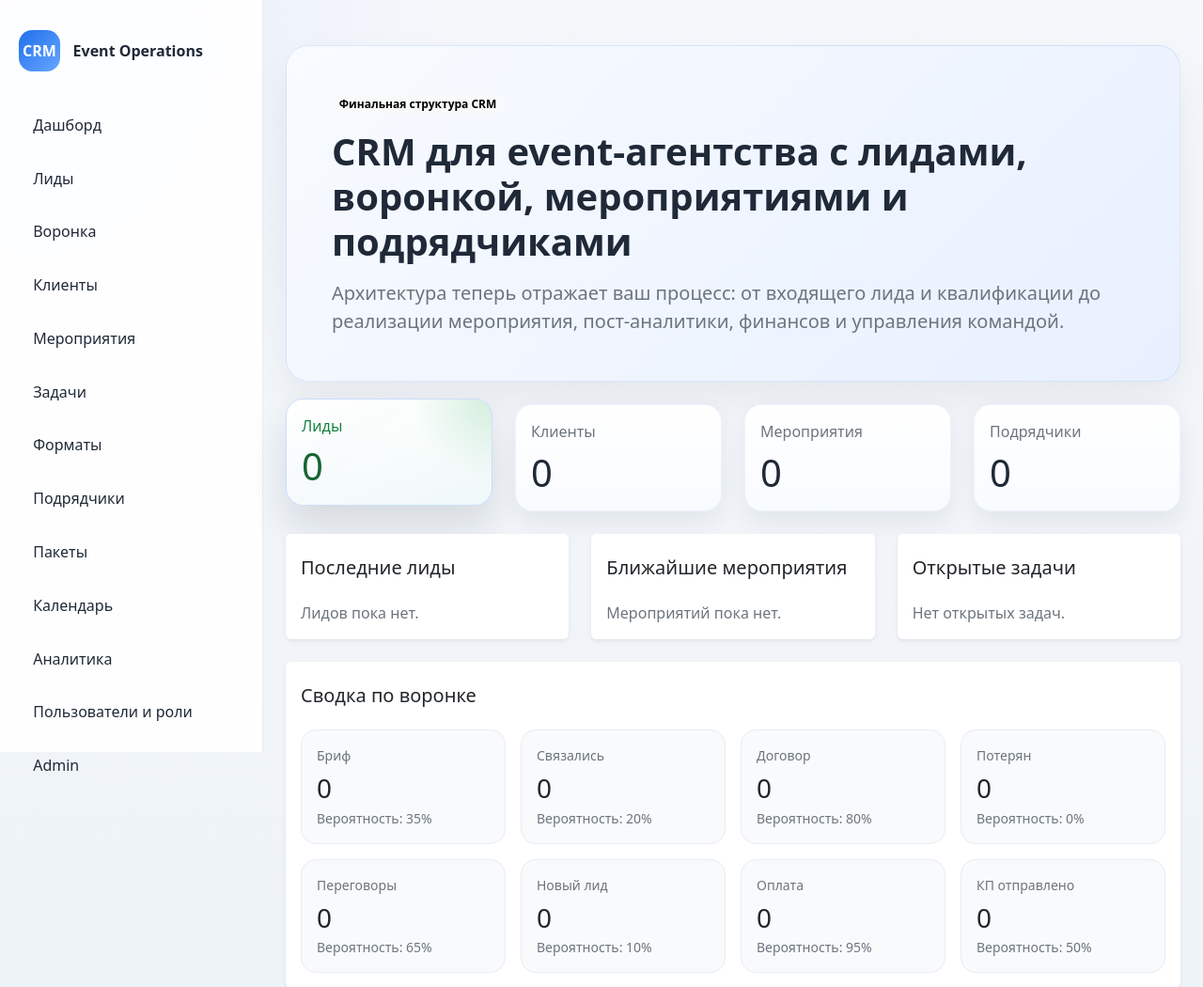
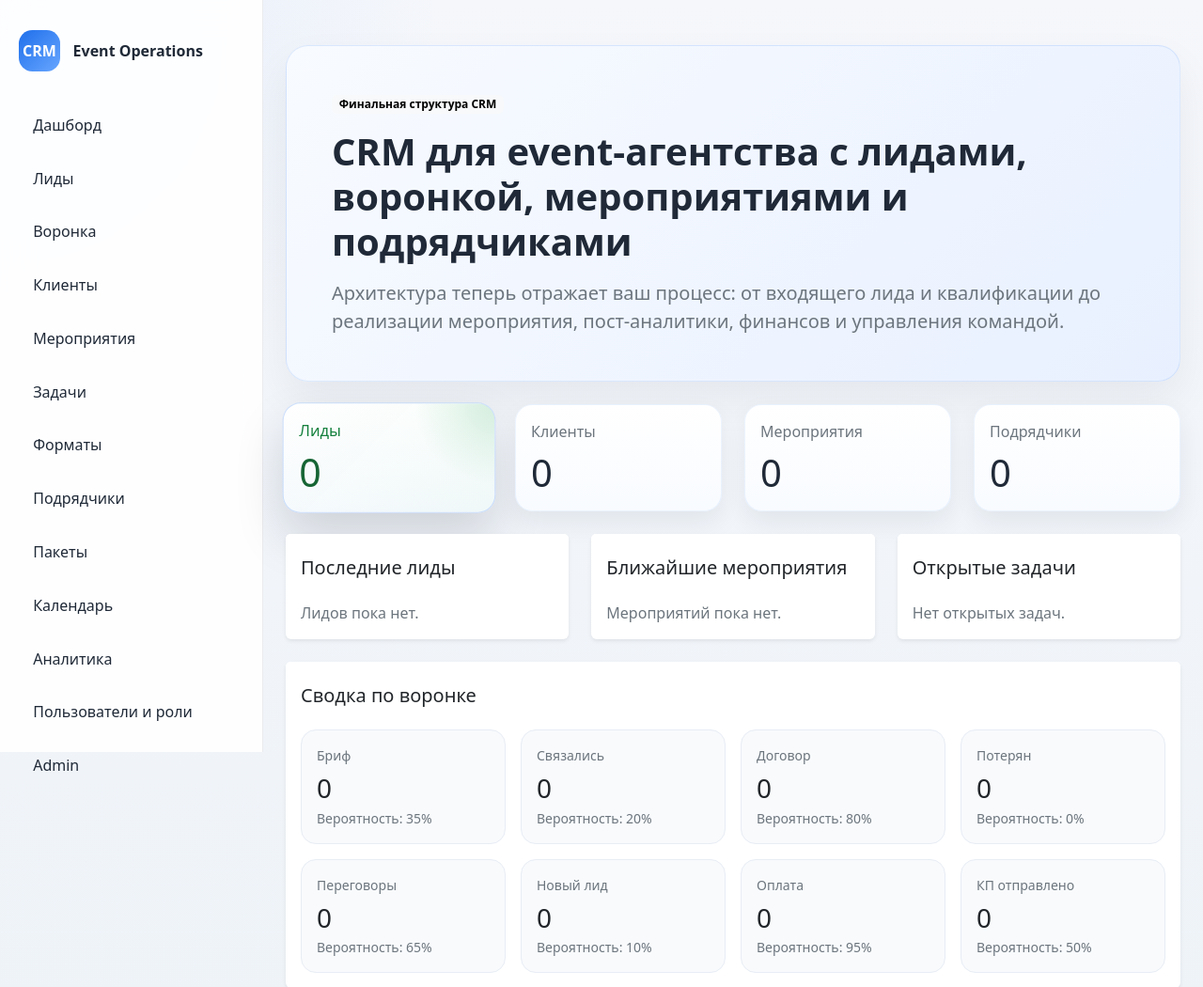
Before and after one commit to Vladas-K/crm_project, a Django app: page / in a window 1280 px wide, with the pointer over the restyled element. Shown: the top 1050 px of the page at 94% size. Run offline with Django 5.2, Linux system fonts and the light colour scheme; data comes from the database, SQL or seed files in the repository; data that the repository does not hold is empty.

Commit message:
Обновление стилей карточек статистики: изменение эффекта при фокусе с трансформации на масштабирование и улучшение тени для лучшего визуального восприятия

```diff
--- a/static/css/main.css
+++ b/static/css/main.css
@@ -111,9 +111,9 @@ body {
 .dashboard-stat:focus {
     color: inherit;
     text-decoration: none;
-    transform: translateY(-6px);
+    transform: scale(1.03) translateZ(0);
     border-color: rgba(31, 111, 235, 0.22) !important;
-    box-shadow: 0 22px 40px rgba(15, 23, 42, 0.12) !important;
+    box-shadow: 0 25px 50px rgba(15, 23, 42, 0.15) !important;
 }
 
 .dashboard-stat--active {
```
